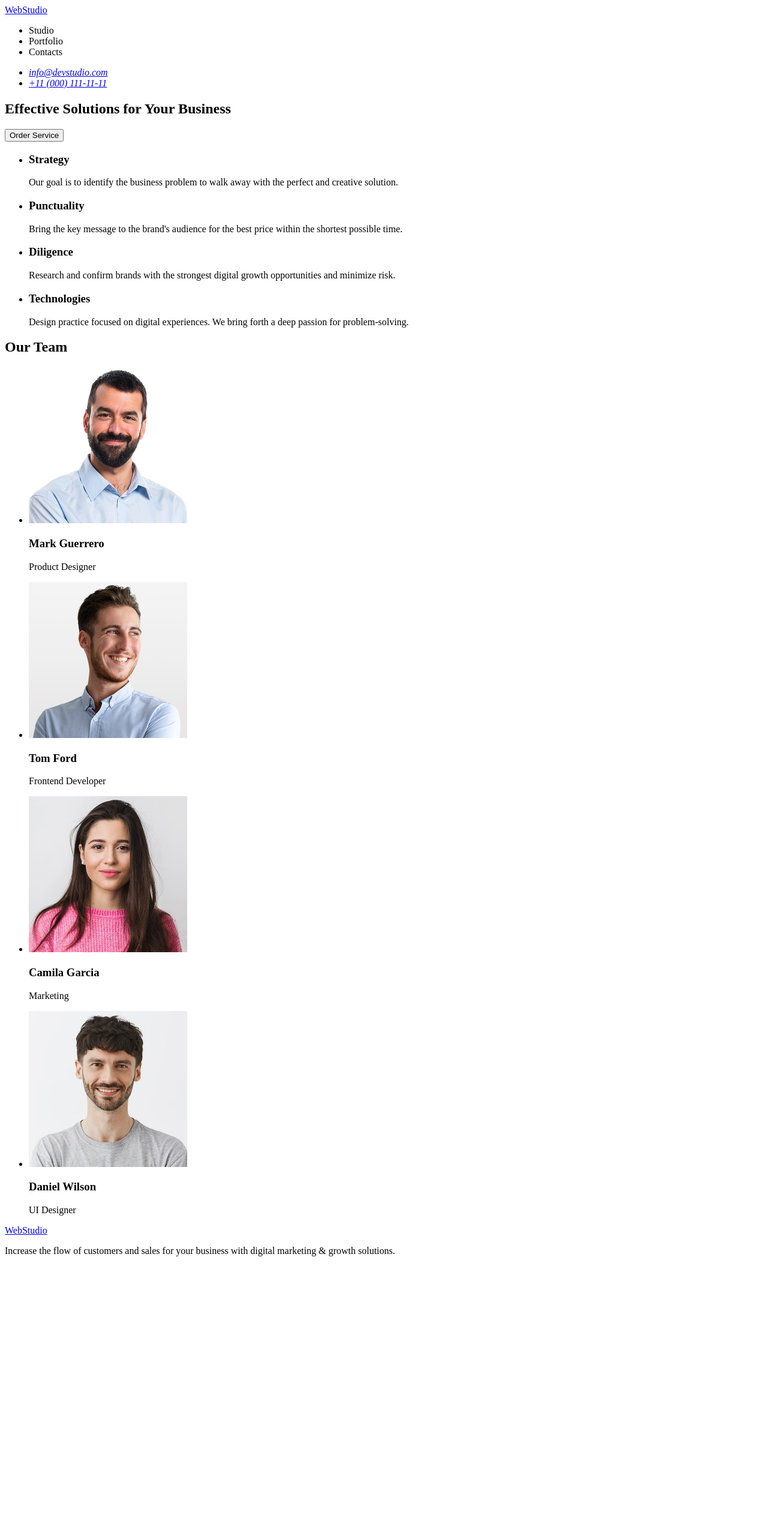
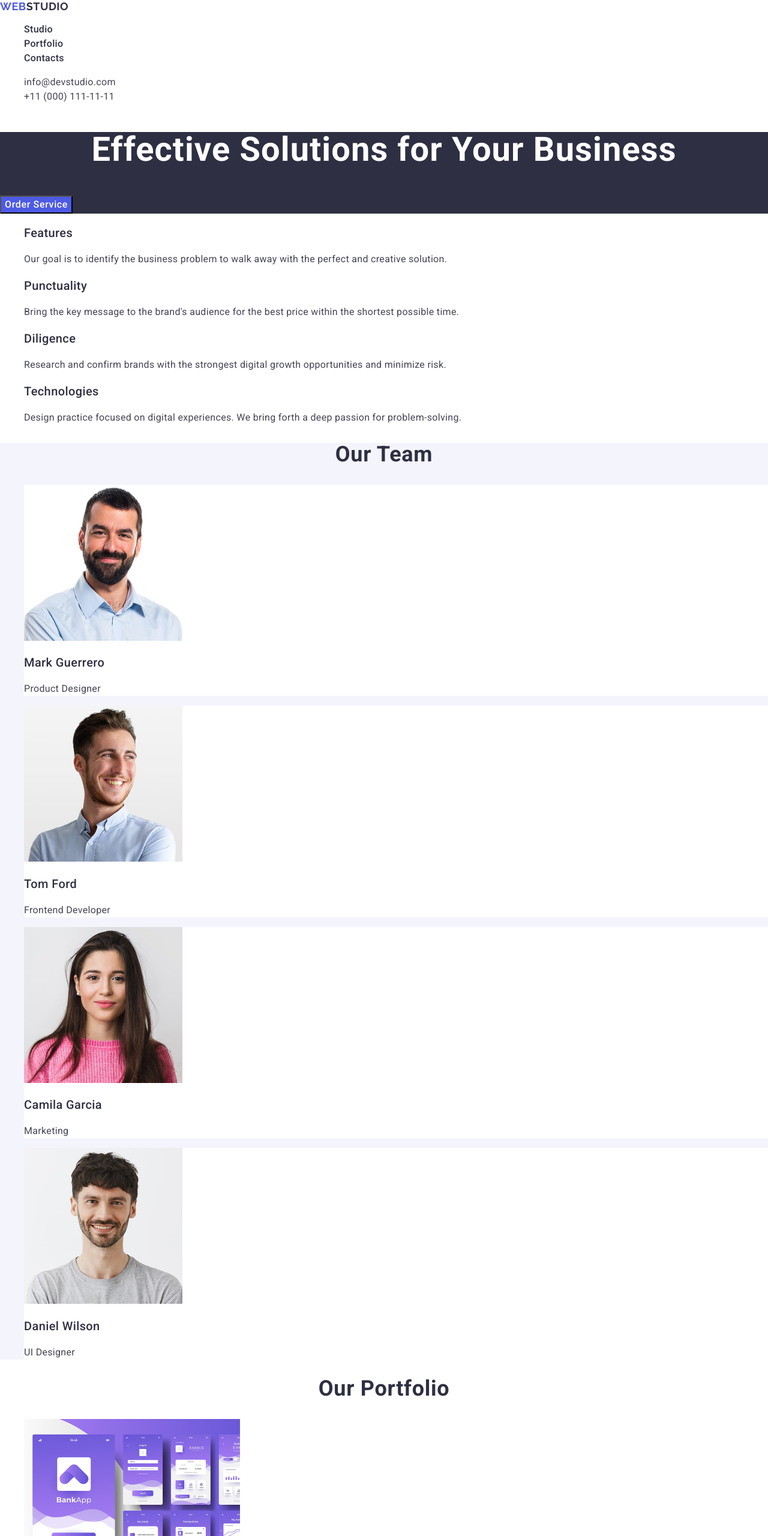
Before and after one commit to Severrrrrrrrrrrrrrr88/goit-markup-hw-02, a plain HTML site: page index.html in a window 1280 px wide. Shown: the top 2560 px of the page at 60% size. Before the commit the page ends 2110 px from the top, so only its background shows below. Drawn offline with nearby package versions, Linux system fonts and the light colour scheme.

Commit message:
Home Work 2

```diff
--- /dev/null
+++ b/css/styles.css
@@ -0,0 +1,237 @@
+body {
+    font-family: 'Roboto', sans-serif;
+    color: #434455;
+    background-color: #ffffff;
+}
+
+a {
+    text-decoration: none;
+}
+
+ul {
+    list-style: none;
+}
+
+address {
+    font-style: normal;
+}
+
+button {
+    cursor: pointer;
+}
+
+/* ЗАГАЛЬНІ СТИЛІ */
+
+.section-title {
+    font-weight: 700;
+    font-size: 36px;
+    line-height: 1.11;
+    letter-spacing: 0.02em;
+    text-align: center;
+    color: #2e2f42;
+}
+
+.section-subtitle {
+    font-weight: 500;
+    font-size: 20px;
+    line-height: 1.2;
+    letter-spacing: 0.02em;
+    color: #2e2f42;
+}
+
+.section-item-text {
+    font-size: 16px;
+    line-height: 1.5;
+    letter-spacing: 0.02em;
+    color: ;
+}
+
+/* SECTION HEADER */
+
+.header {}
+
+.header-navigation {}
+
+.header-logo {
+    font-family: "Raleway", sans-serif;
+    font-weight: 700;
+    font-size: 18px;
+    line-height: 1.17;
+    letter-spacing: 0.03em;
+    text-transform: uppercase;
+    color: #4d5ae5;
+}
+
+.header-logo span {
+    color: #2E2F42;
+}
+.header-menu-list {}
+
+.header-menu-item {}
+
+.header-menu-link {
+    font-weight: 500;
+    font-size: 16px;
+    line-height: 1.5;
+    letter-spacing: 0.02em;
+    color: #2e2f42;
+}
+
+.header-menu-link:hover,
+.header-menu-link:focus {
+    color: #404bbf;
+}
+
+.header-address {
+}
+
+.header-menu {}
+
+.header-menu-item {}
+
+.header-address-link {
+    font-size: 16px;
+    line-height: 1.5;
+    letter-spacing: 0.02em;
+    color: inherit;
+}
+
+.header-address-link:hover,
+.header-address-link:focus {
+    color: #404bbf;
+}
+
+/* END SECTION HEADER */
+
+/* SECTION HERO */
+.hero {
+    background: #2e2f42;
+}
+
+.hero-title {
+    font-weight: 700;
+    font-size: 56px;
+    line-height: 1.07;
+    letter-spacing: 0.02em;
+    text-align: center;
+    color: #fff;
+}
+
+.hero-btn {
+    background-color: #4D5AE5;
+    /* Button Text */
+    font-weight: 500;
+    font-size: 16px;
+    line-height: 1.5;
+    letter-spacing: 0.04em;
+    color: #fff;
+    cursor: pointer;
+}
+
+.hero-btn:hover,
+.hero-btn:focus {
+    background-color: #404bbf;
+}
+
+/* END SECTION HERO */
+
+/* 2 SECTION STRATEGY */
+
+.features {}
+
+.features-list {}
+
+.features-item {}
+
+.features-subtitle {
+
+}
+
+.features-item-text {
+
+}
+
+/* END 2 SECTION STRATEGY */
+
+/* 3 OUR TEAM */
+
+.team {
+    background: #f4f4fd;
+}
+
+.team-title {
+
+}
+
+.team-list {}
+
+.team-item {
+    background: #fff;
+}
+
+.team-subtitle {
+
+}
+
+.team-item-text {
+
+}
+
+/* 3 END OUR TEAM */
+
+/* 4 SECTION PORTFOLIO */
+
+.portfolio {}
+
+.portfolio-title {
+
+}
+
+.portfolio-list {}
+
+.portfolio-item {
+    background: #fff;
+}
+
+.portfolio-img {}
+
+.portfolio-subtitle {
+
+}
+
+.portfolio-item-text {
+
+}
+
+/* END 4 SECTION PORTFOLIO */
+
+/* FOOTER */
+
+.footer {
+    background: #2e2f42;
+}
+
+.footer-logo {
+    font-family: "Raleway";
+    font-weight: 700;
+    font-size: 18px;
+    line-height: 1.17;
+    letter-spacing: 0.03em;
+    text-transform: uppercase;
+    color: #4d5ae5;
+}
+
+.footer-logo span {
+    color: #f4f4fd;
+}
+
+.accent {}
+
+.footer-text {
+    font-size: 16px;
+    line-height: 1.5;
+    letter-spacing: 0.02em;
+    color: #f4f4fd;
+}
+
+/* END FOOTER */
--- a/index.html
+++ b/index.html
@@ -4,100 +4,174 @@
     <meta charset="UTF-8">
     <meta name="viewport" content="width=device-width, initial-scale=1.0">
     <title>Lesson 1</title>
+    <link rel="stylesheet" href="https://cdnjs.cloudflare.com/ajax/libs/modern-normalize/3.0.1/modern-normalize.min.css"
+        integrity="sha512-q6WgHqiHlKyOqslT/lgBgodhd03Wp4BEqKeW6nNtlOY4quzyG3VoQKFrieaCeSnuVseNKRGpGeDU3qPmabCANg=="
+        crossorigin="anonymous" referrerpolicy="no-referrer" />
+    <link rel="stylesheet" type="text/css" href="./css/styles.css" >
+    <link rel="preconnect" href="https://fonts.googleapis.com">
+    <link rel="preconnect" href="https://fonts.gstatic.com" crossorigin>
+    <link href="https://fonts.googleapis.com/css2?family=Raleway:wght@700;900&family=Roboto:wght@400;500;700&display=swap"
+        rel="stylesheet">
 </head>
 <body>
-    <header>
-        <nav>
-            <a href="index.html">WebStudio</a>
-            <ul>
-                <li><a href=""></a>Studio</li>
-                <li><a href=""></a>Portfolio</li>
-                <li><a href=""></a>Contacts</li>
+    <header class="header">
+        <nav class="header-navigation">
+            <a class="header-logo" href="index.html">Web<span>Studio</span></a>
+            <ul class="header-menu-list">
+                <li class="header-menu-item"><a class="header-menu-link" href="">Studio</a></li>
+                <li class="header-menu-item"><a class="header-menu-link" href="">Portfolio</a></li>
+                <li class="header-menu-item"><a class="header-menu-link" href="">Contacts</a></li>
             </ul>
         </nav>
-        <address>
-            <ul>
-                <li><a href="mailto:info@devstudio.com">info@devstudio.com</a></li>
-                <li><a href="tel:+110001111111">+11 (000) 111-11-11</a></li>
+        <address class="header-address">
+            <ul header-address-list>
+                <li clas="header-address-item"><a class="header-address-link" href="mailto:info@devstudio.com">info@devstudio.com</a></li>
+                <li clas="header-address-item"><a class="header-address-link" href="tel:+110001111111">+11 (000) 111-11-11</a></li>
             </ul>
         </address>
     </header>
     <main>
         <!-- 1 SECTION HERO-->
-        <section>
-            <h1>Effective Solutions for Your Business</h1>
-            <button type="button">Order Service</button>
+        <section class="hero">
+            <h1 class="hero-title">Effective Solutions for Your Business</h1>
+            <button class="hero-btn" type="button">Order Service</button>
         </section>
-        <!-- 2 strategic -->
-        <section>
-            <h2 hidden>Strategy</h2>
-            <ul>
-                <li>
-                    <h3>Strategy</h3>
-                    <p>Our goal is to identify the business
+        <!-- 2 SECTION FEATURES -->
+        <section class="features">
+            <h2 hidden>Features</h2>
+            <ul class="features-list">
+                <li class="features-item">
+                    <h3 class="features-subtitle section-subtitle">Features</h3>
+                    <p class="features-item-text section-item-text">Our goal is to identify the business
                     problem to walk away with the perfect and creative solution.</p>
                 </li>
-                <li>
-                    <h3>Punctuality</h3>
-                    <p>Bring the key message to the brand's audience for the best price within the shortest possible time.</p>
+                <li class="features-item">
+                    <h3 class="features-subtitle section-subtitle">Punctuality</h3>
+                    <p class="features-item-text section-item-text">Bring the key message to the brand's audience for the best price within the shortest possible time.</p>
                 </li>
-                <li>
-                    <h3>Diligence</h3>
-                    <p>Research and confirm brands with the strongest digital growth opportunities and minimize risk.</p>
+                <li class="features-item">
+                    <h3 class="features-subtitle section-subtitle">Diligence</h3>
+                    <p class="features-item-text section-item-text">Research and confirm brands with the strongest digital growth opportunities and minimize risk.</p>
                 </li>
-                <li>
-                    <h3>Technologies</h3>
-                    <p>Design practice focused on digital experiences. We bring forth a deep passion for problem-solving.</p>
+                <li class="features-item">
+                    <h3 class="features-subtitle section-subtitle">Technologies</h3>
+                    <p class="features-item-text section-item-text">Design practice focused on digital experiences. We bring forth a deep passion for problem-solving.</p>
                 </li>
             </ul>
         </section>
         <!-- 3 Our Team -->
-        <section>
-            <h2>Our Team</h2>
-            <ul>
-                <li>
+        <section class="team">
+            <h2 class="team-title section-title">Our Team</h2>
+            <ul class="team-list">
+                <li class="team-item">
                     <img
                     src="./images/mark.jpg"
                     width="264"
                     height="260"
                     alt="Mark Guerrero">
-                    <h3>Mark Guerrero</h3>
-                    <p>Product Designer</p>
+                    <h3 class="team-subtitle section-subtitle">Mark Guerrero</h3>
+                    <p class="team-item-text section-item-text">Product Designer</p>
                 </li>
-                <li>
+                <li class="team-item">
                     <img
                     src="./images/tom.jpg"
                     width="264"
                     height="260"
                     alt="Tom Ford">
-                    <h3>Tom Ford</h3>
-                    <p>Frontend Developer</p>
+                    <h3 class="team-subtitle section-subtitle">Tom Ford</h3>
+                    <p class="team-item-text section-item-text">Frontend Developer</p>
                 </li>
-                <li>
+                <li class="team-item">
                     <img
                     src="./images/camila.jpg"
                     width="264"
                     height="260"
                     alt="Camila Garcia">
-                    <h3>Camila Garcia</h3>
-                    <p>Marketing</p>
+                    <h3 class="team-subtitle section-subtitle">Camila Garcia</h3>
+                    <p class="team-item-text section-item-text">Marketing</p>
                 </li>
-                <li>
+                <li class="team-item">
                     <img
                     src="./images/daniel.jpg"
                     width="264"
                     height="260"
                     alt="Daniel Wilson">
-                    <h3>Daniel Wilson</h3>
-                    <p>UI Designer</p>
+                    <h3 class="team-subtitle section-subtitle">Daniel Wilson</h3>
+                    <p class="team-item-text section-item-text">UI Designer</p>
+                </li class="team-item">
+            </ul>
+        </section>
+        <!-- 4 SECTION Our Portfolio -->
+        <section class="portfolio">
+            <h2 class="portfolio-title section-title">Our Portfolio</h2>
+            <ul class="portfolio-list">
+                <li class="portfolio-item">
+                    <img
+                        class="portfolio-img"
+                        src="./images/banking-app.jpg"
+                        alt="Banking App"
+                        width="360"
+                        heght="300">
+                    <h3 class="portfolio-subtitle section-subtitle">Banking App</h3>
+                    <p class="portfolio-item-text section-item-text">App</p>
+                </li>
+                <li class="portfolio-item">
+                    <img
+                        class="portfolio-img"
+                        src="./images/cashless-payment.jpg"
+                        alt="Cashless Payment"
+                        width="360"
+                        heght="300">
+                    <h3 class="portfolio-subtitle section-subtitle">Cashless Payment</h3>
+                    <p class="portfolio-item-text section-item-text">Marketing</p>
+                </li>
+                <li class="portfolio-item">
+                    <img
+                        class="portfolio-img"
+                        src="./images/meditation-app.jpg"
+                        alt="Meditation App"
+                        width="360"
+                        heght="300">
+                    <h3 class="portfolio-subtitle section-subtitle">Meditation App</h3>
+                    <p class="portfolio-item-text section-item-text">App</p>
+                </li>
+                <li class="portfolio-item">
+                    <img
+                        class="portfolio-img"
+                        src="./images/taxi-service.jpg"
+                        alt="Taxi Service"
+                        width="360"
+                        heght="300">
+                    <h3 class="portfolio-subtitle section-subtitle">Taxi Service</h3>
+                    <p class="portfolio-item-text section-item-text">Marketing</p>
+                </li>
+                <li class="portfolio-item">
+                    <img
+                        class="portfolio-img"
+                        src="./images/screen-illustrations.jpg"
+                        alt="Screen Illustrations"
+                        width="360"
+                        heght="300">
+                    <h3 class="portfolio-subtitle section-subtitle">Screen Illustrations</h3>
+                    <p class="portfolio-item-text section-item-text">Design</p>
+                </li>
+                <li class="portfolio-item">
+                    <img
+                        class="portfolio-img"
+                        src="./images/online-courses.jpg"
+                        alt="Online Courses"
+                        width="360"
+                        heght="300">
+                    <h3 class="portfolio-subtitle section-subtitle">Online Courses</h3>
+                    <p class="portfolio-item-text section-item-text">Marketing</p>
                 </li>
             </ul>
         </section>
     </main>
     <!-- Footer -->
-    <footer>
-        <a href="index.html">WebStudio</a>
-        <p>Increase the flow of customers and sales for your business with digital marketing & growth solutions.</p>
+    <footer class="footer">
+        <a class="footer-logo" href="index.html">Web<span class="accent">Studio</span></a>
+        <p class="footer-text">Increase the flow of customers and sales for your business with digital marketing & growth solutions.</p>
     </footer>
 </body>
 </html>
```
Also changed, not shown: images/banking-app.jpg (added), images/cashless-payment.jpg (added), images/meditation-app.jpg (added), images/online-courses.jpg (added), images/screen-illustrations.jpg (added), images/taxi-service.jpg (added).
